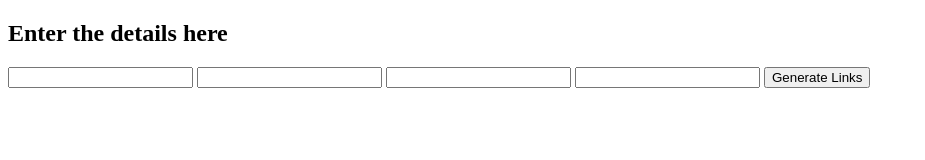
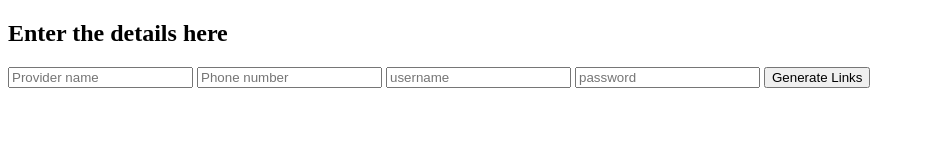
Before and after one commit to EboseHH/wa-link-gen, a plain HTML site: page index.html in a window 1280 px wide. Shown: the whole page, without its empty margins (0-925 px from the left). Drawn offline with Linux system fonts and the light colour scheme.

Commit message:
Add placeholders

```diff
--- a/index.html
+++ b/index.html
@@ -11,10 +11,10 @@
 <body>
     <section id="details">
         <h1>Enter the details here</h1>
-        <input id="provider" type="text" />
-        <input id="phone" type="text" />
-        <input id="username" type="text" />
-        <input id="password" type="text" />
+        <input placeholder="Provider name"  id="provider" type="text" />
+        <input placeholder="Phone number" id="phone" type="text" />
+        <input placeholder="username"  id="username" type="text" />
+        <input placeholder="password"  id="password" type="text" />
 
         <button id="generate">Generate Links</button>
     </section>
```
